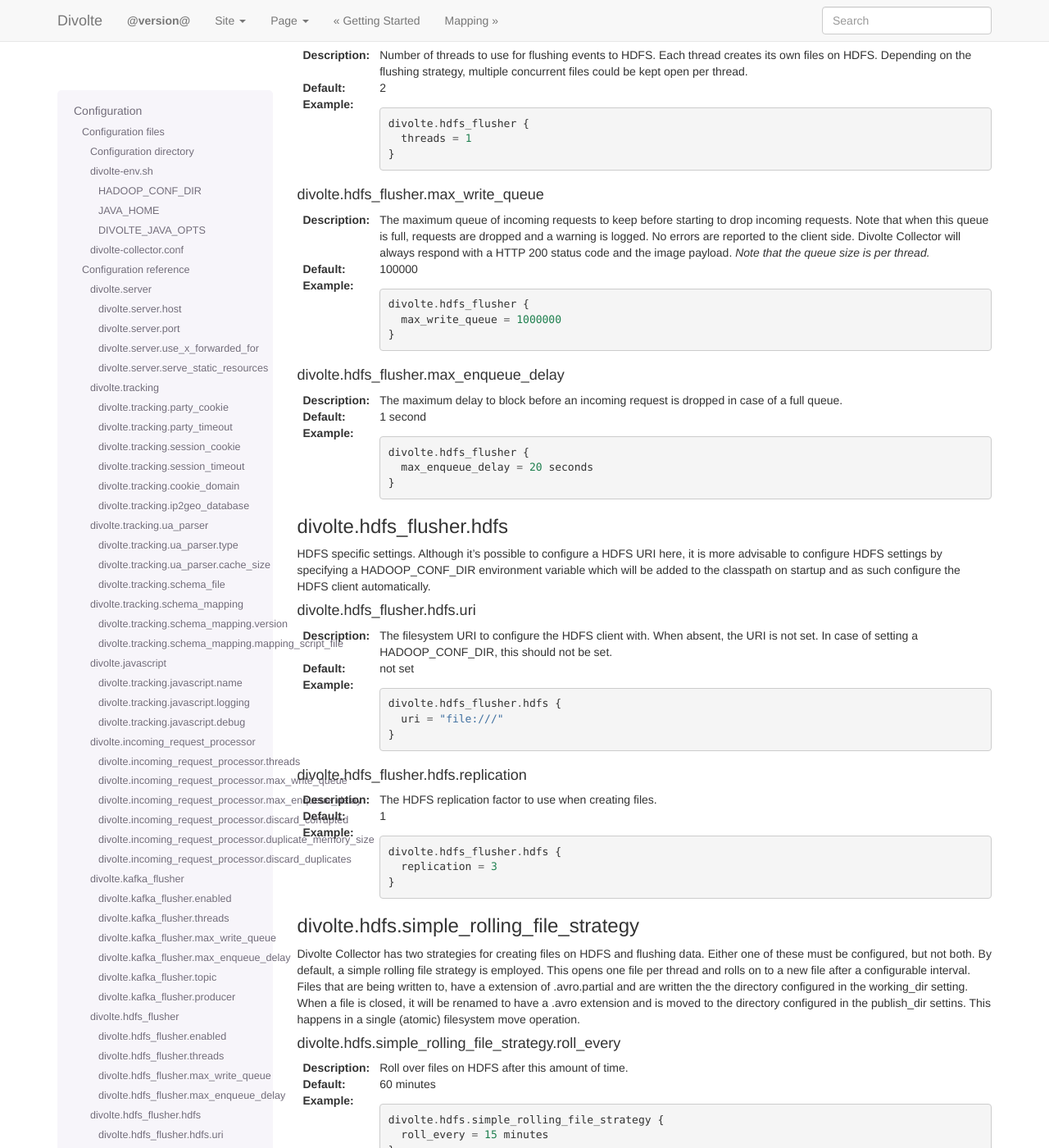
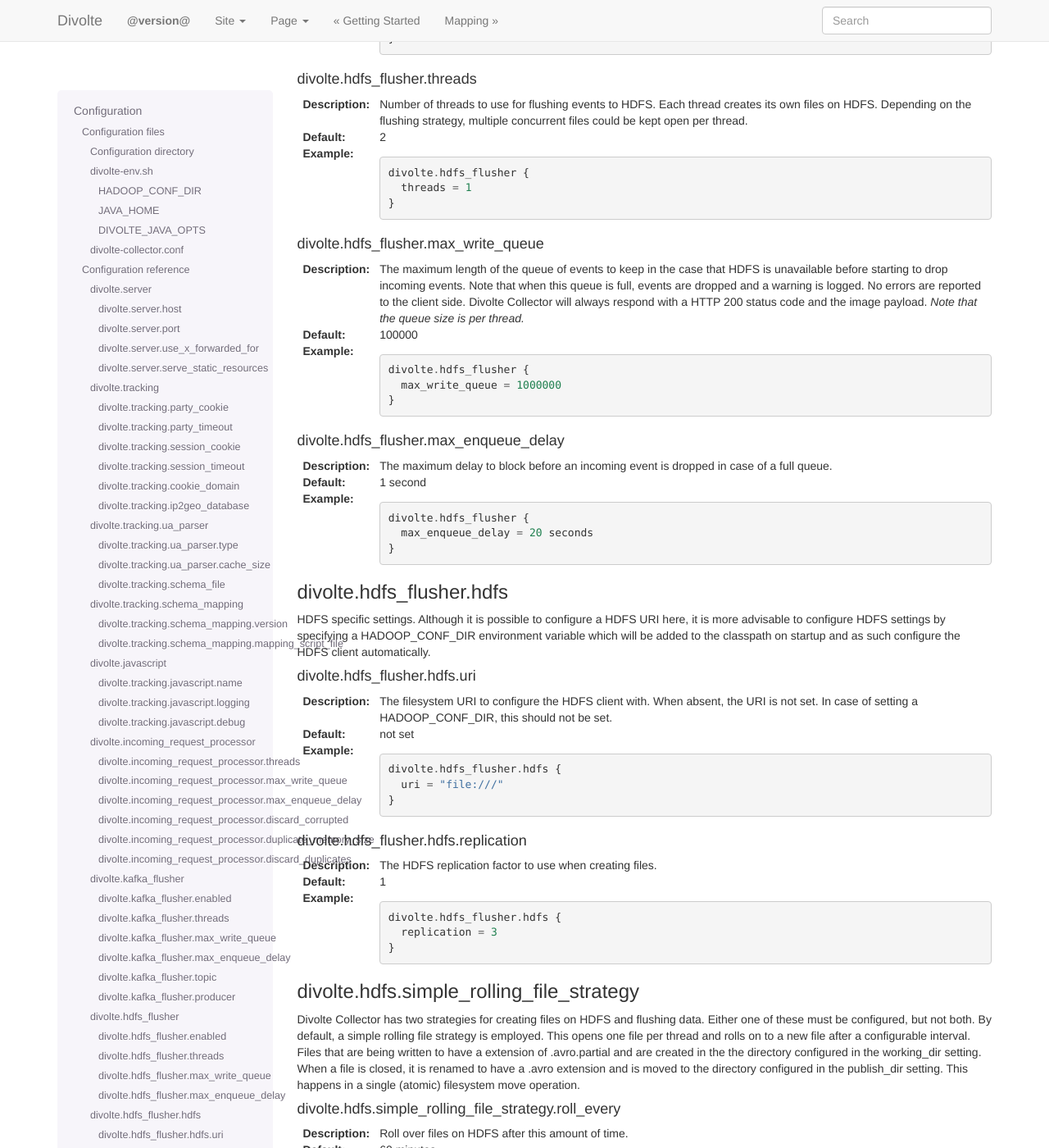
Before and after one commit to divolte/divolte-collector, a Sphinx documentation site: the page built from docs/configuration.rst, in a window 1280 px wide and 1400 px high, scrolled down 9683 px. Shown: the whole window at 82% size. Built offline with Sphinx 7.4.7, drawn with Linux system fonts in a browser that asks for light colours; nearby versions of some CDN libraries; library files that are not in the unit come from our copies; some of the changed text lies outside the part shown.

Commit message:
Typo fixes and minor adjustments.

```diff
--- a/docs/configuration.rst
+++ b/docs/configuration.rst
@@ -13,7 +13,7 @@
 
 Configuration directory
 -----------------------
-Divolte Collector will try to find configuration files at startup in the configuration directory. Typically this is the /conf directory nested under the Divolte Collector installation. Divolte Collector will try to locate the configuration directory at ../conf relative to the startup script. The configuration directory can be overridden by setting the DIVOLTE_CONF_DIR environment variable. If set the value will be used as configuration directory. If you have installed Divolte Collector from a RPM, the init script will set this variable to /etc/divolte-collector.
+Divolte Collector will try to find configuration files at startup in the configuration directory. Typically this is the /conf directory nested under the Divolte Collector installation. Divolte Collector will try to locate the configuration directory at ../conf relative to the startup script. The configuration directory can be overridden by setting the DIVOLTE_CONF_DIR environment variable. If set, the value will be used as configuration directory. If you have installed Divolte Collector from a RPM, the init script will set this variable to /etc/divolte-collector.
 
 divolte-env.sh
 --------------
@@ -456,7 +456,7 @@
 divolte.incoming_request_processor.duplicate_memory_size
 ^^^^^^^^^^^^^^^^^^^^^^^^^^^^^^^^^^^^^^^^^^^^^^^^^^^^^^^^
 :Description:
-  Browsers and other clients (e.g. anti-virus software, proxies) will sometimes send the exact same request twice. Divolte Collector attempts to flag these duplicate events, by using a internal probabilistic data structure with a finite memory size. The memory consists internally of an array of 64 bit integers. This the memory required in bytes is the memory size times 8 (8 megabytes for 1 million entries). *Note that the memory size is per thread.*
+  Browsers and other clients (e.g. anti-virus software, proxies) will sometimes send the exact same request twice. Divolte Collector attempts to flag these duplicate events by using a internal probabilistic data structure with a fixed memory size. The memory consists internally of an array of 64 bit integers. This the memory required in bytes is the memory size times 8 (8 megabytes for 1 million entries). *Note that the memory size is per thread.*
 :Default:
   1000000
 :Example:
@@ -516,7 +516,7 @@
 divolte.kafka_flusher.max_write_queue
 ^^^^^^^^^^^^^^^^^^^^^^^^^^^^^^^^^^^^^
 :Description:
-  The maximum queue of incoming requests to keep before starting to drop incoming requests. Note that when this queue is full, requests are dropped and a warning is logged. No errors are reported to the client side. Divolte Collector will always respond with a HTTP 200 status code and the image payload. *Note that the queue size is per thread.*
+  The maximum length of the queue of events to keep in the case that Kafka is unavailable before starting to drop incoming events. Note that when this queue is full, events are dropped and a warning is logged. No errors are reported to the client side. Divolte Collector will always respond with a HTTP 200 status code and the image payload. *Note that the queue size is per thread.*
 :Default:
   200000
 :Example:
@@ -530,7 +530,7 @@
 divolte.kafka_flusher.max_enqueue_delay
 ^^^^^^^^^^^^^^^^^^^^^^^^^^^^^^^^^^^^^^^
 :Description:
-  The maximum delay to block before an incoming request is dropped in case of a full queue.
+  The maximum delay to block before an incoming event is dropped in case of a full queue.
 :Default:
   1 second
 :Example:
@@ -623,7 +623,7 @@
 divolte.hdfs_flusher.max_write_queue
 ^^^^^^^^^^^^^^^^^^^^^^^^^^^^^^^^^^^^
 :Description:
-  The maximum queue of incoming requests to keep before starting to drop incoming requests. Note that when this queue is full, requests are dropped and a warning is logged. No errors are reported to the client side. Divolte Collector will always respond with a HTTP 200 status code and the image payload. *Note that the queue size is per thread.*
+  The maximum length of the queue of events to keep in the case that HDFS is unavailable before starting to drop incoming events. Note that when this queue is full, events are dropped and a warning is logged. No errors are reported to the client side. Divolte Collector will always respond with a HTTP 200 status code and the image payload. *Note that the queue size is per thread.*
 :Default:
   100000
 :Example:
@@ -637,7 +637,7 @@
 divolte.hdfs_flusher.max_enqueue_delay
 ^^^^^^^^^^^^^^^^^^^^^^^^^^^^^^^^^^^^^^
 :Description:
-  The maximum delay to block before an incoming request is dropped in case of a full queue.
+  The maximum delay to block before an incoming event is dropped in case of a full queue.
 :Default:
   1 second
 :Example:
@@ -650,7 +650,7 @@
 
 divolte.hdfs_flusher.hdfs
 -------------------------
-HDFS specific settings. Although it's possible to configure a HDFS URI here, it is more advisable to configure HDFS settings by specifying a HADOOP_CONF_DIR environment variable which will be added to the classpath on startup and as such configure the HDFS client automatically.
+HDFS specific settings. Although it is possible to configure a HDFS URI here, it is more advisable to configure HDFS settings by specifying a HADOOP_CONF_DIR environment variable which will be added to the classpath on startup and as such configure the HDFS client automatically.
 
 divolte.hdfs_flusher.hdfs.uri
 ^^^^^^^^^^^^^^^^^^^^^^^^^^^^^
@@ -683,7 +683,7 @@
 
 divolte.hdfs.simple_rolling_file_strategy
 -----------------------------------------
-Divolte Collector has two strategies for creating files on HDFS and flushing data. Either one of these must be configured, but not both. By default, a simple rolling file strategy is employed. This opens one file per thread and rolls on to a new file after a configurable interval. Files that are being written to, have a extension of .avro.partial and are written the the directory configured in the working_dir setting. When a file is closed, it will be renamed to have a .avro extension and is moved to the directory configured in the publish_dir settins. This happens in a single (atomic) filesystem move operation.
+Divolte Collector has two strategies for creating files on HDFS and flushing data. Either one of these must be configured, but not both. By default, a simple rolling file strategy is employed. This opens one file per thread and rolls on to a new file after a configurable interval. Files that are being written to have a extension of .avro.partial and are created in the the directory configured in the working_dir setting. When a file is closed, it is renamed to have a .avro extension and is moved to the directory configured in the publish_dir setting. This happens in a single (atomic) filesystem move operation.
 
 divolte.hdfs.simple_rolling_file_strategy.roll_every
 ^^^^^^^^^^^^^^^^^^^^^^^^^^^^^^^^^^^^^^^^^^^^^^^^^^^^
@@ -759,7 +759,7 @@
 ------------------------------------------
 Next to the rolling file strategy, there is a more complex strategy called session binning file strategy. The general idea of this strategy is to provide a best effort to put events that belong to the same session in the same file.
 
-This strategy assigns event to files as such:
+This strategy assigns events to files as such:
 
 - Each event is assigned to a round based on timestamp, defined as timestamp_in_millis / session_timeout_in_millis.
 
@@ -835,6 +835,10 @@
       publish_dir = /webdata/published
     }
 
+logback.xml
+-----------
+Divolte Collector uses the `Logback Project <http://logback.qos.ch>`_ as its logging provider. This provider is configured through the logback.xml file in the configuration directory. For more information about the settings in this file, review the `Configuration chapter in the Logback Manual <http://logback.qos.ch/manual/configuration.html>`_.
+
 Website integration
 ===================
 Next to the server side configuration, Divolte Collector needs to be integrated into a website in order to log events. The basic configuration consists of just adding a single tag to log pageviews, but in many cases it makes sense to add custom events for tracking specific user interactions.
```
Also changed, not shown: other parts of docs/configuration.rst (+9 -9 lines), docs/deployment.rst (+6 -6 lines).
